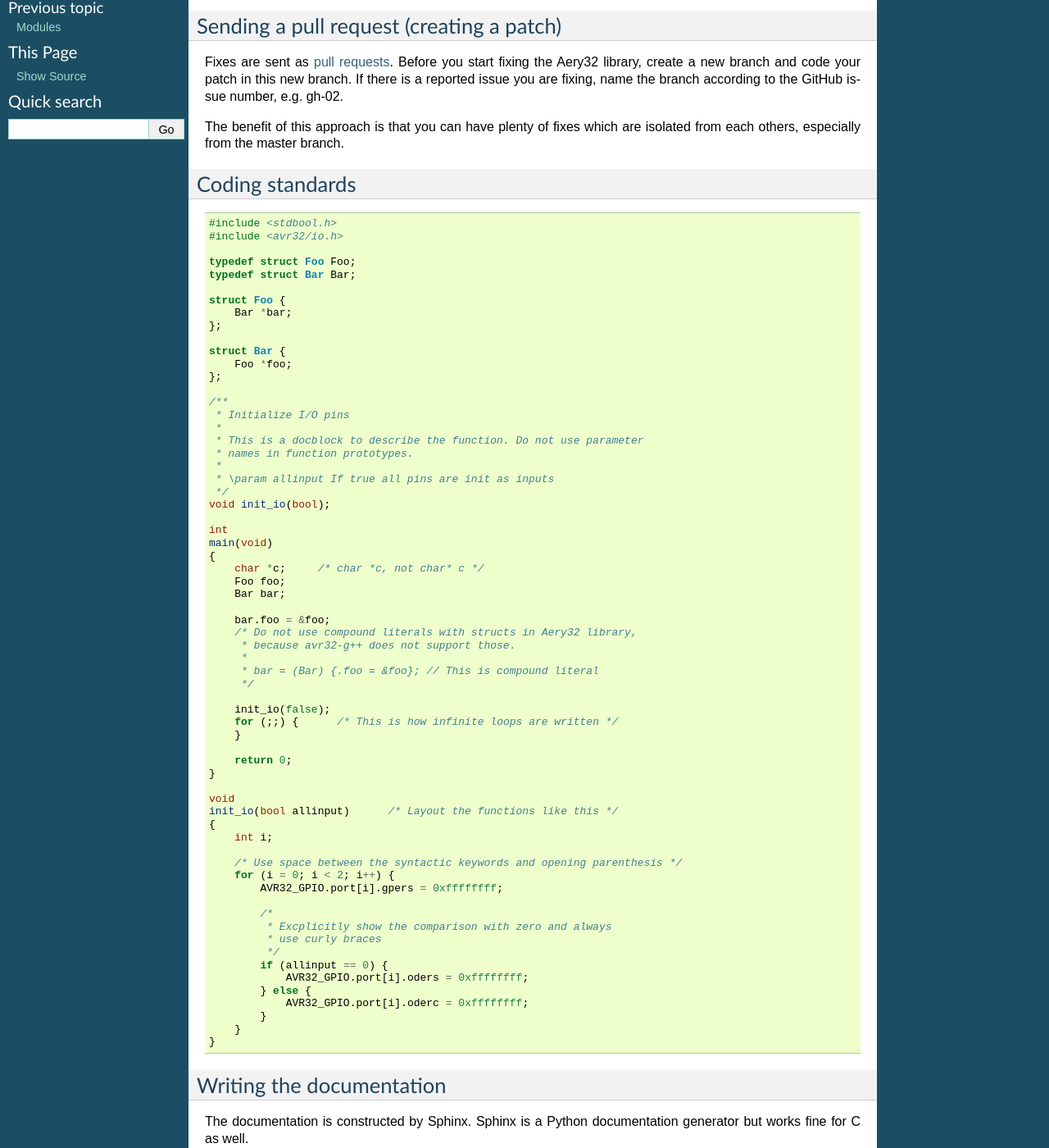
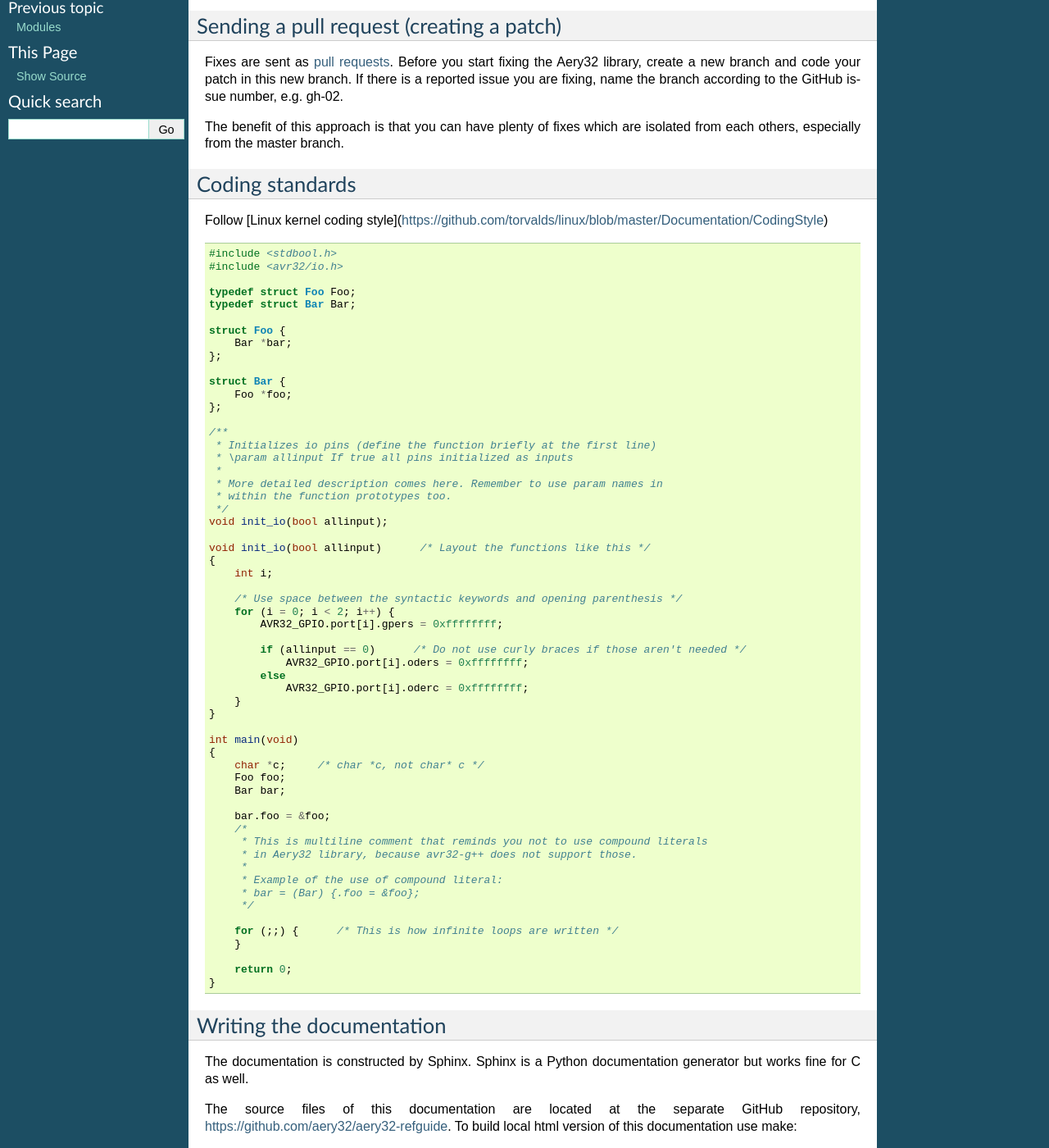
Before and after one commit to aery32/aery32-refguide, a Sphinx documentation site: the page built from source/contribute.rst, in a window 1280 px wide and 1400 px high, scrolled down 198 px. Shown: the whole window at 82% size. Built offline with Sphinx 7.4.7, drawn with Linux system fonts in a browser that asks for light colours.

Commit message:
Change coding style

```diff
--- a/source/contribute.rst
+++ b/source/contribute.rst
@@ -14,6 +14,8 @@
 
 Coding standards
 ----------------
+
+Follow [Linux kernel coding style](https://github.com/torvalds/linux/blob/master/Documentation/CodingStyle)
 
 .. code-block:: c
 
@@ -32,38 +34,15 @@
     };
 
     /**
-     * Initialize I/O pins
+     * Initializes io pins (define the function briefly at the first line)
+     * \param allinput If true all pins initialized as inputs
      *
-     * This is a docblock to describe the function. Do not use parameter
-     * names in function prototypes.
-     *
-     * \param allinput If true all pins are init as inputs
+     * More detailed description comes here. Remember to use param names in
+     * within the function prototypes too.
      */
-    void init_io(bool);
+    void init_io(bool allinput);
 
-    int
-    main(void)
-    {
-        char *c;     /* char *c, not char* c */
-        Foo foo;
-        Bar bar;
-
-        bar.foo = &foo;
-        /* Do not use compound literals with structs in Aery32 library,
-         * because avr32-g++ does not support those.
-         *
-         * bar = (Bar) {.foo = &foo}; // This is compound literal
-         */
-
-        init_io(false);
-        for (;;) {      /* This is how infinite loops are written */
-        }
-
-        return 0;
-    }
-
-    void
-    init_io(bool allinput)      /* Layout the functions like this */
+    void init_io(bool allinput)      /* Layout the functions like this */
     {
         int i;
 
@@ -71,17 +50,34 @@
         for (i = 0; i < 2; i++) {
             AVR32_GPIO.port[i].gpers = 0xffffffff;
 
-            /*
-             * Excplicitly show the comparison with zero and always
-             * use curly braces
-             */
-            if (allinput == 0) {
+            if (allinput == 0)      /* Do not use curly braces if those aren't needed */
                 AVR32_GPIO.port[i].oders = 0xffffffff;
-            } else {
+            else
                 AVR32_GPIO.port[i].oderc = 0xffffffff;
-            }
         }
     }
+
+    int main(void)
+    {
+        char *c;     /* char *c, not char* c */
+        Foo foo;
+        Bar bar;
+
+        bar.foo = &foo;
+        /*
+         * This is multiline comment that reminds you not to use compound literals
+         * in Aery32 library, because avr32-g++ does not support those.
+         *
+         * Example of the use of compound literal:
+         * bar = (Bar) {.foo = &foo};
+         */
+
+        for (;;) {      /* This is how infinite loops are written */
+        }
+
+        return 0;
+    }
+
 
 Writing the documentation
 -------------------------
```
